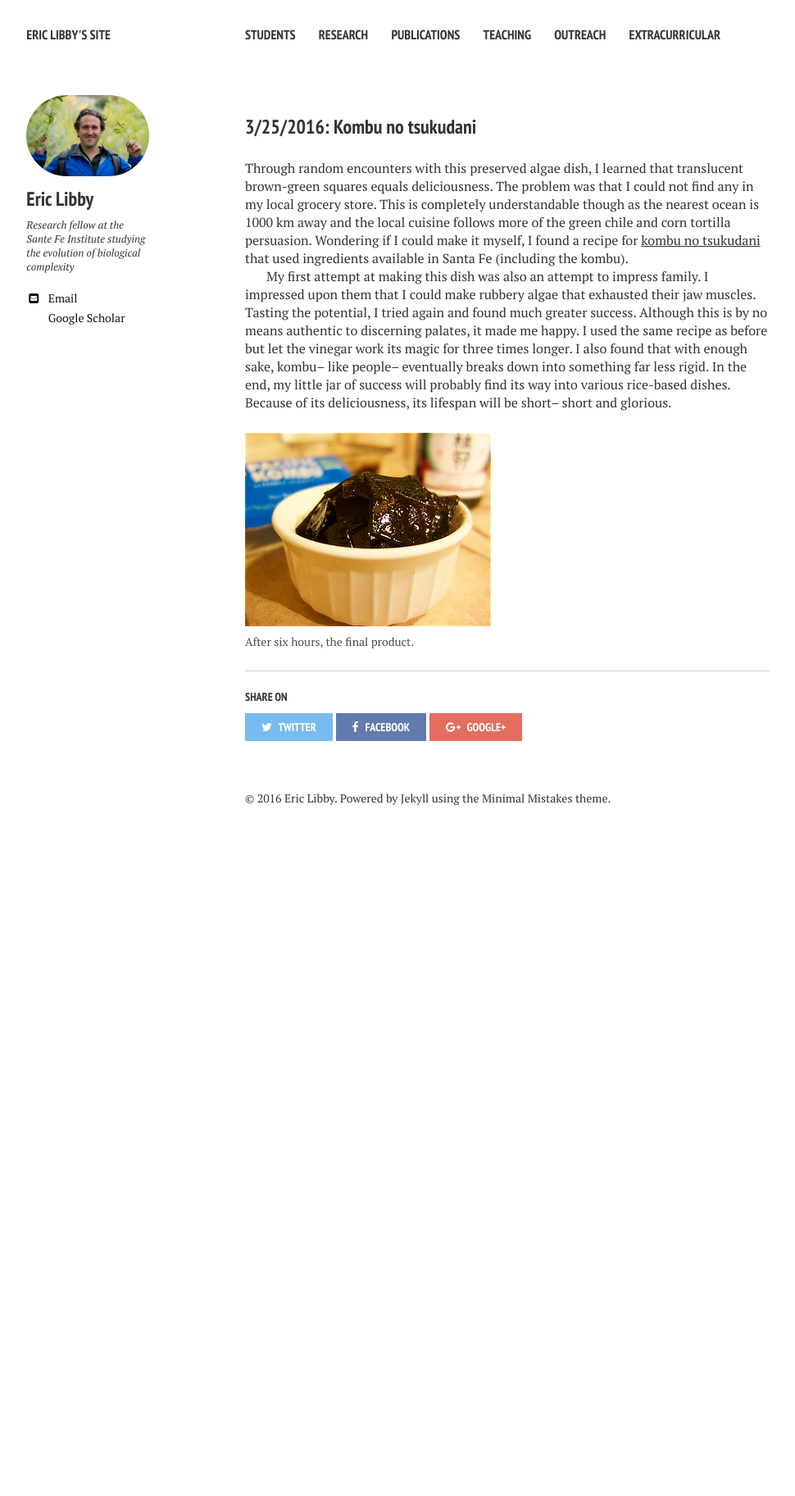
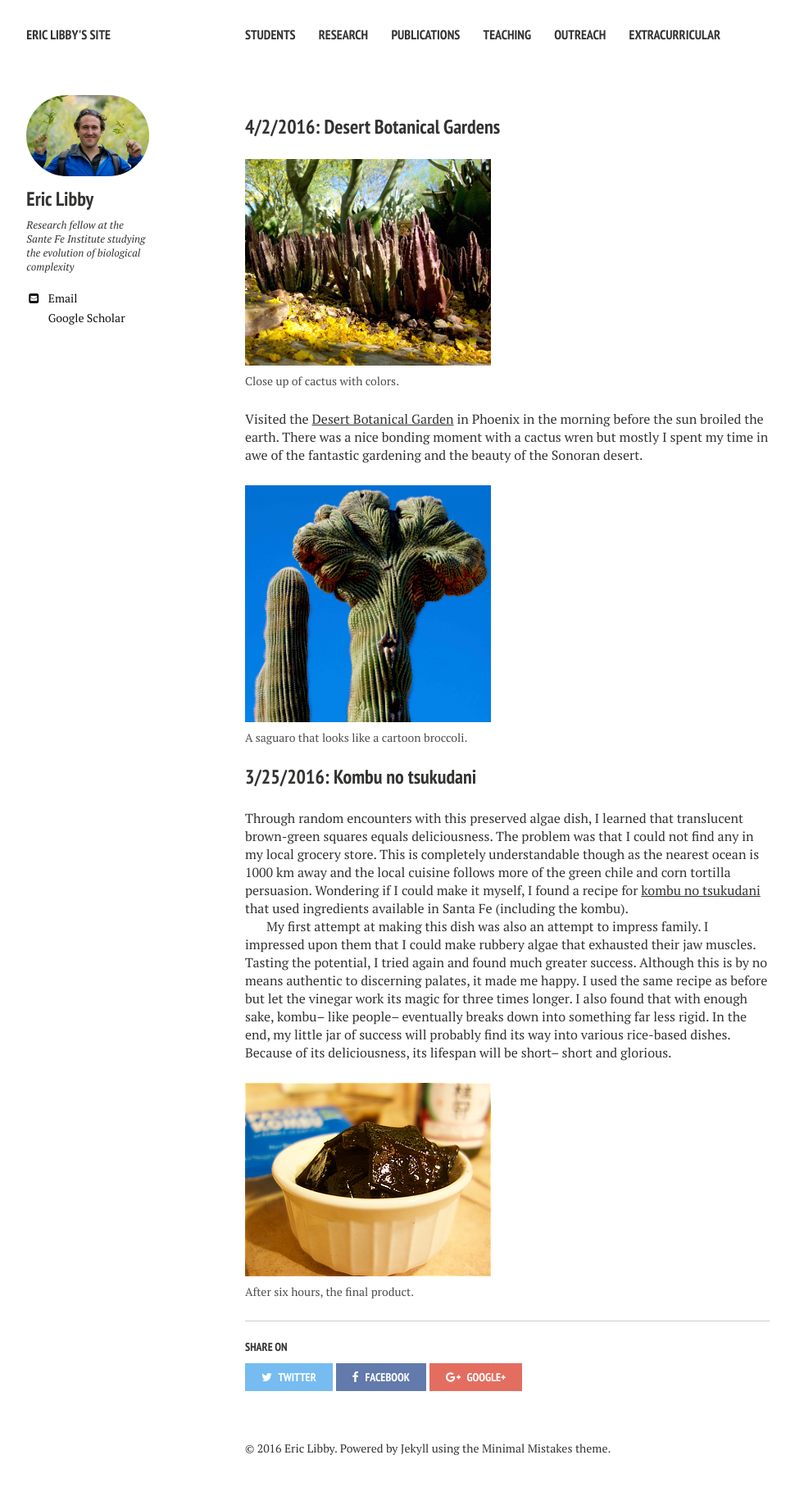
Before and after one commit to ericlibby/oldweb, a Jekyll site: the page built from p_extracurricular/index.md, in a window 1280 px wide. Shown: the whole page at 82% size, without its empty margins (21-991 px from the left). Built offline with Jekyll 4.4.1, drawn with Linux system fonts in a browser that asks for light colours; nearby versions of some CDN libraries; before the commit the page ends 1032 px from its top, so only the background shows below that.

Commit message:
desert gardens

```diff
--- a/p_extracurricular/index.md
+++ b/p_extracurricular/index.md
@@ -3,6 +3,21 @@ layout: page
 tags: [sample post, images, cooking, hiking, nature]
 comments: true
 ---
+
+### 4/2/2016: Desert Botanical Gardens
+<figure>
+<a href="/images/botgard_fallcactusred.jpg"><img src="/images/botgard_fallcactusred.jpg" width="300"></a>
+<figcaption> Close up of cactus with colors.</figcaption>
+</figure>
+
+Visited the [Desert Botanical Garden](https://www.dbg.org) in Phoenix in the morning before the sun broiled the earth. There was a nice bonding moment with a cactus wren but mostly I spent my time in awe of the fantastic gardening and the beauty of the Sonoran desert.
+
+<figure>
+<a href="/images/botgard_fallcactusred.jpg"><img src="/images/botgard_cactusbroccolired.jpg" width="300"></a>
+<figcaption> A saguaro that looks like a cartoon broccoli.</figcaption>
+</figure>
+
+
 
 ### 3/25/2016: Kombu no tsukudani
 Through random encounters with this preserved algae dish, I learned that translucent brown-green squares equals deliciousness. The problem was that I could not find any in my local grocery store. This is completely understandable though as the nearest ocean is 1000 km away and the local cuisine follows more of the green chile and corn tortilla persuasion. Wondering if I could make it myself, I found a recipe for [kombu no tsukudani](http://justbento.com/handbook/johbisai/homemade-shio-kombu-kombu-no-tsukudani) that used ingredients available in Santa Fe (including the kombu).
```
Also changed, not shown: p_publications/index.md (+2 -0 lines), images/botgard_cactusbroccolired.jpg (added), images/botgard_fallcactusred.jpg (added), images/botgard_starcactusred.jpg (added).
